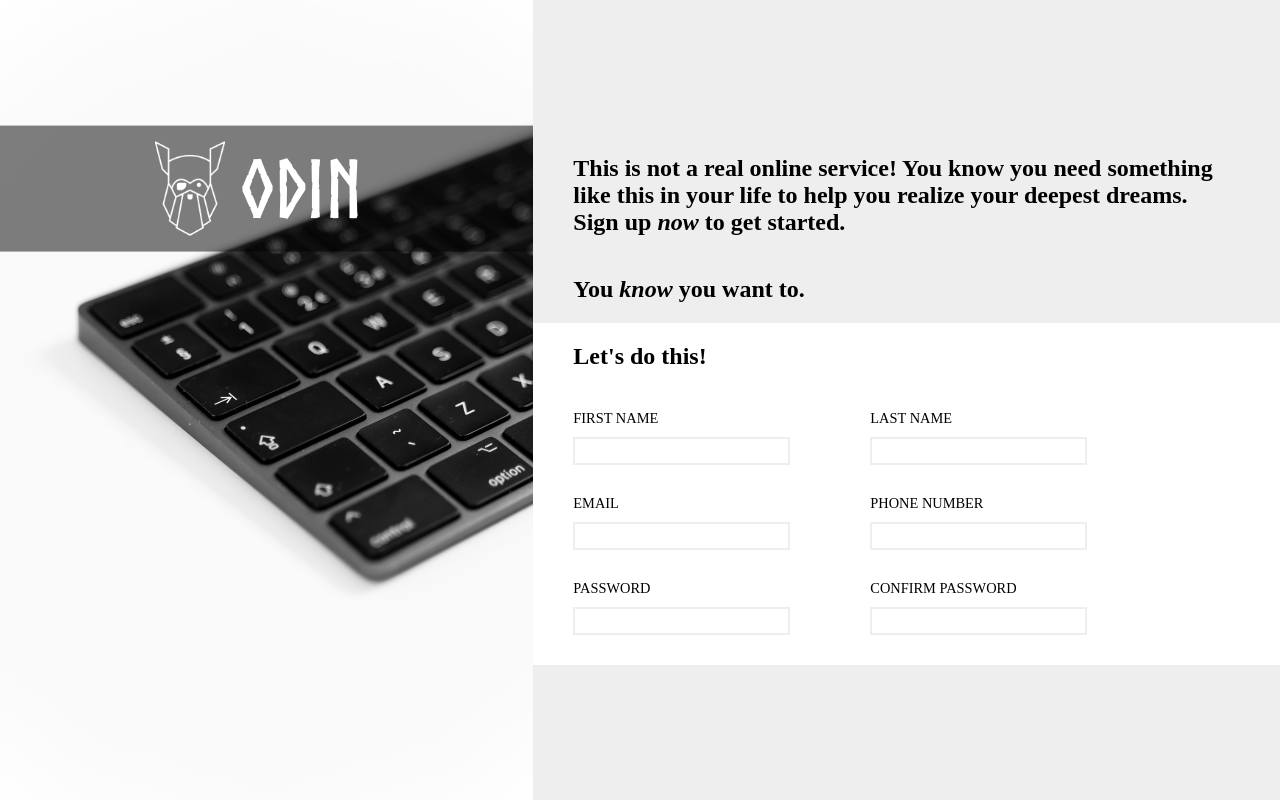
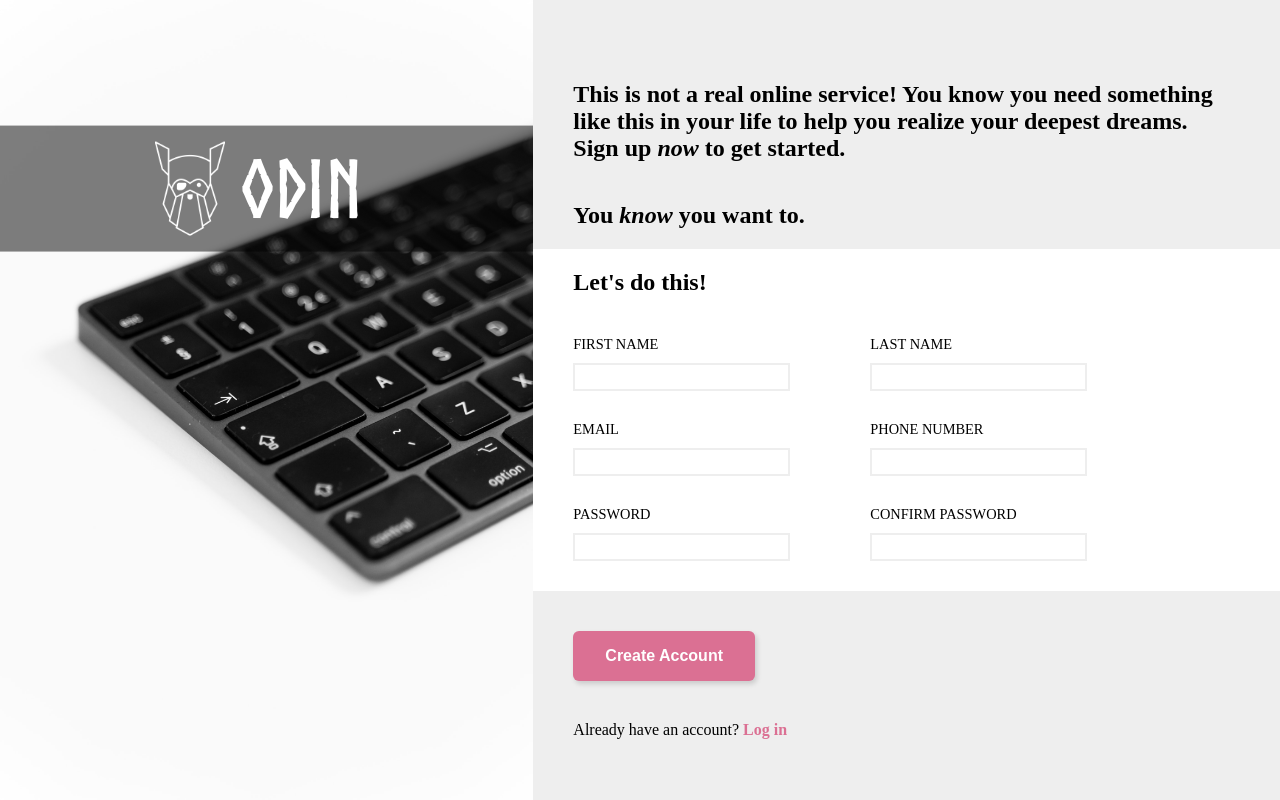
Before and after one commit to kmalcaba/odin-projects, a React (Create React App) app in the folder sign-up-form/: page / in a window 1280 px wide. Built offline with nearby package versions, Linux system fonts and the light colour scheme.

Commit message:
Add submit and log in button

```diff
--- a/sign-up-form/src/App.js
+++ b/sign-up-form/src/App.js
@@ -9,6 +9,7 @@ const theme = {
     title: "#fff",
     body: "#eee",
     form: "#fff",
+    button: "palevioletred",
     shadowSm: "rgba(0,0,0,0.15)",
   },
   screens: {
--- a/sign-up-form/src/components/SignUpContainer.js
+++ b/sign-up-form/src/components/SignUpContainer.js
@@ -1,4 +1,8 @@
-import { StyledContainer, Paragraph } from "./styled/SignUpContainer.styled";
+import {
+  StyledContainer,
+  Paragraph,
+  Button,
+} from "./styled/SignUpContainer.styled";
 import Form from "./Form";
 
 const SignUpContainer = () => {
@@ -13,6 +17,10 @@ const SignUpContainer = () => {
         You <em>know</em> you want to.
       </Paragraph>
       <Form />
+      <Button>Create Account</Button>
+      <p>
+        Already have an account? <a href='#'>Log in</a>
+      </p>
     </StyledContainer>
   );
 };
--- a/sign-up-form/src/components/styled/SignUpContainer.styled.js
+++ b/sign-up-form/src/components/styled/SignUpContainer.styled.js
@@ -4,12 +4,18 @@ export const StyledContainer = styled.div`
   display: flex;
   flex-direction: column;
   justify-content: center;
-  align-items: center;
   width: 100%;
 
   & > div,
-  & > form {
+  & > form,
+  & > p {
     padding: 0 40px;
+  }
+
+  & > p > a {
+    text-decoration: none;
+    color: ${({ theme }) => theme.colors.button};
+    font-weight: 700;
   }
 `;
 
@@ -17,7 +23,6 @@ export const Paragraph = styled.div`
   font-size: 1.5em;
   font-weight: 600;
   text-align: left;
-  align-self: flex-start;
   margin: 20px 20px 20px 0;
   max-width: 900px;
 
@@ -26,3 +31,23 @@ export const Paragraph = styled.div`
     font-weight: 600;
   }
 `;
+
+export const Button = styled.button`
+  margin: 40px;
+  padding: 16px 32px;
+  display: block;
+  background-color: ${({ theme }) => theme.colors.button};
+  border: none;
+  outline: none;
+  align-self: flex-start;
+  cursor: pointer;
+  border-radius: 6px;
+  color: ${({ theme }) => theme.colors.title};
+  font-weight: 700;
+  box-shadow: 2px 3px 5px ${({ theme }) => theme.colors.shadowSm};
+
+  &:hover,
+  :active {
+    transform: scale(0.98);
+  }
+`;
```
